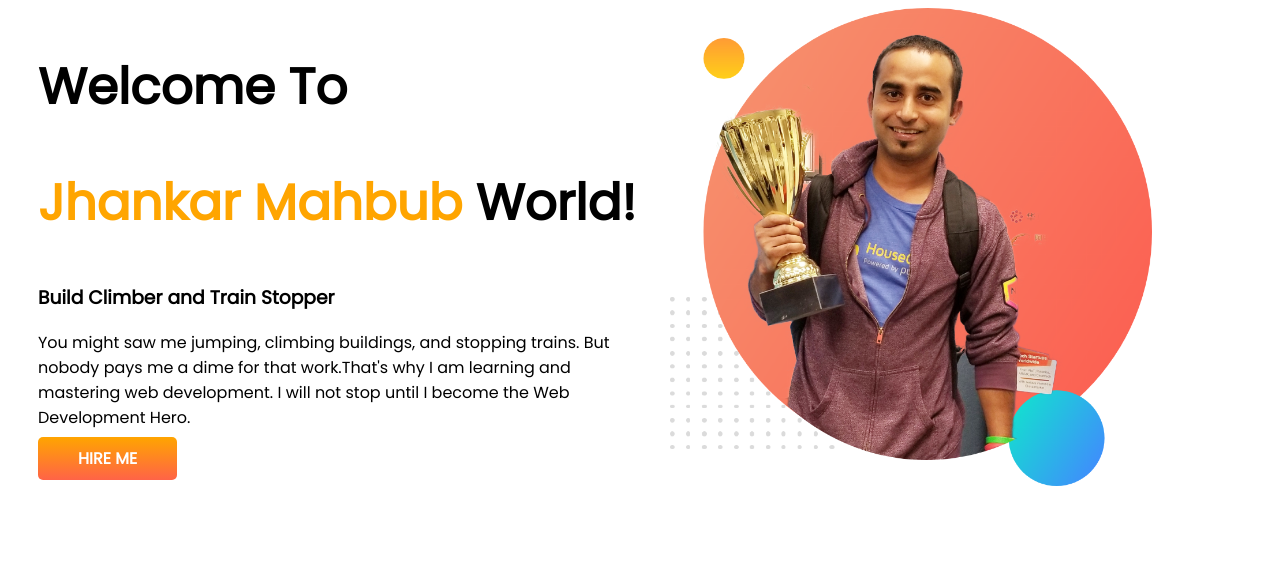
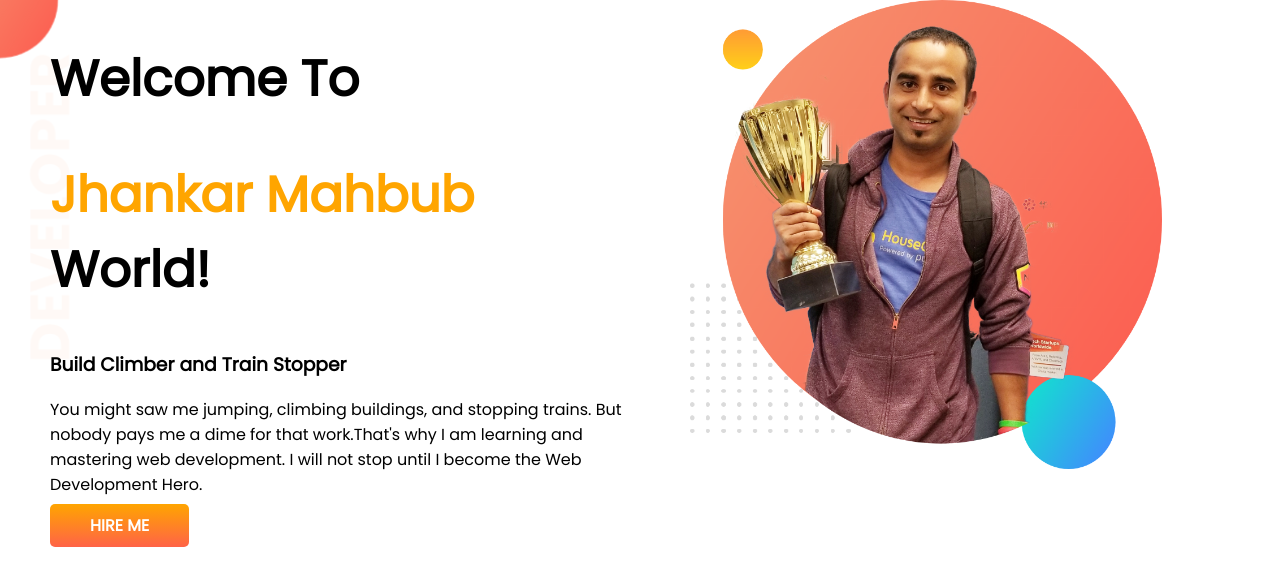
Before and after one commit to AmzadRakib/developer-portfolio-New, a plain HTML site: page index.html in a window 1280 px wide. Drawn offline with Linux system fonts and the light colour scheme.

Commit message:
section one resolved

```diff
--- a/index.html
+++ b/index.html
@@ -9,11 +9,11 @@
     <link rel="preconnect" href="https://fonts.googleapis.com">
     <link rel="preconnect" href="https://fonts.gstatic.com" crossorigin>
     <link href="https://fonts.googleapis.com/css2?family=Poppins&display=swap" rel="stylesheet">
-    <link rel="stylesheet" href="css/style.css">
+    <link rel="stylesheet" href="style.css">
 </head>
 
 <body>
-    <section>
+    <section class="top-banner">
         <div class="half-width">
             <h1>Welcome To</h1>
             <h1> <span class="orange-color">Jhankar Mahbub</span> World!</h1>
--- a/CSS/style.css
+++ b/style.css
@@ -1,5 +1,11 @@
 body {
     font-family: 'Poppins', sans-serif;
+    margin: 0;
+}
+
+.top-banner {
+    background-image: url(images/top-banner.png);
+    background-repeat: no-repeat;
 }
 
 h1 {
@@ -16,7 +22,7 @@ section {
 
 .half-width {
     width: 50%;
-    padding-left: 30px;
+    margin-left: 50px;
 }
 
 .half-width img {
```
